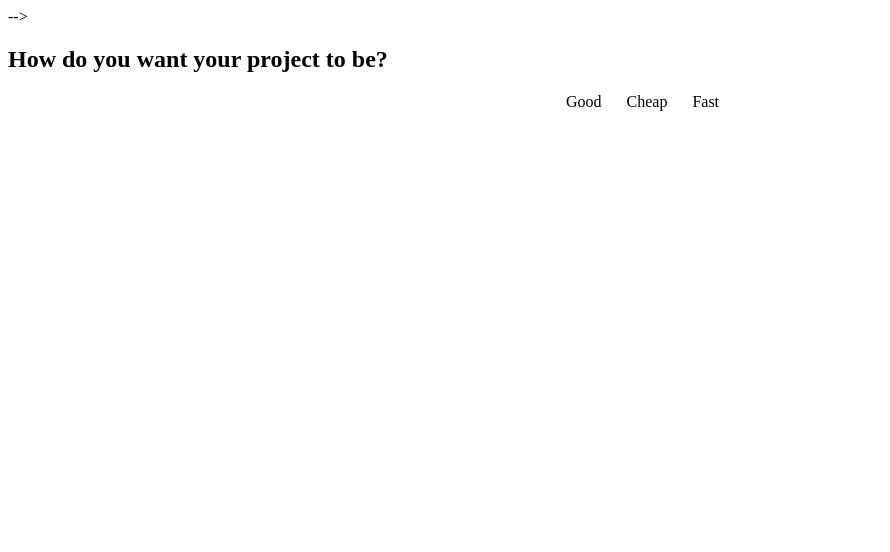
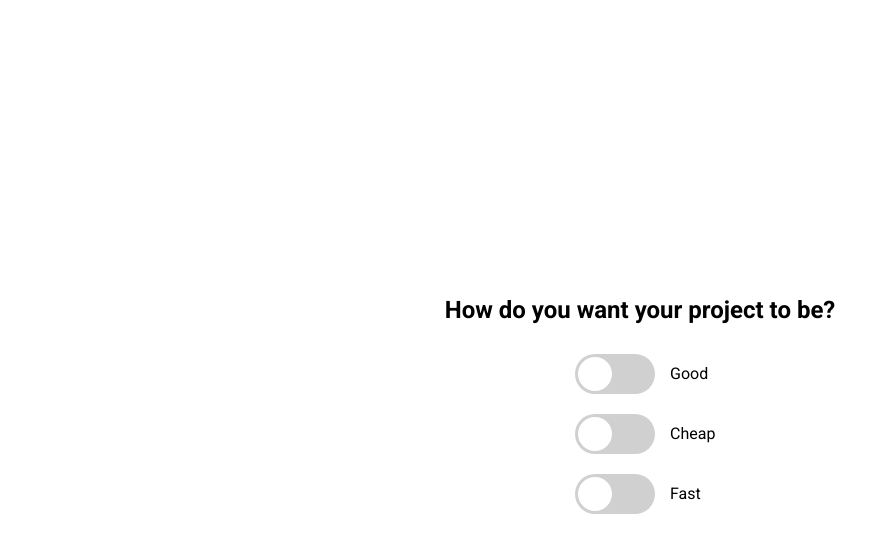
Before and after one commit to acciojob/toggler-js-Deep871xd, a website: page main.html in a window 1280 px wide. Shown: the whole page, without its empty margins (0-890 px from the left). Drawn offline with Linux system fonts and the light colour scheme.

Commit message:
created a submission

```diff
--- a/main.html
+++ b/main.html
@@ -7,43 +7,31 @@
 </head>
 
 <body>
-<!-- <h2>How do you want your project to be?</h2>
-  <div class="toggle-container">
+	<!-- the entire body must be written by student -->
+	<h2>How do you want your project to be?</h2>
 
-    <div class="toggle g1">
-      <input type="checkbox" id="good" class="toggle" />
-      <label for="good"><span id="g1">Good</span></label>
+    <div class="toggle-container" id="g1">
+      <input type="checkbox" id="good" class="toggle">
+      <label for="good" class="label">
+        <div class="ball"></div>
+      </label>
+      <span>Good</span>
+    </div>
+	<div class="toggle-container" id="g2">
+      <input type="checkbox" id="cheap" class="toggle">
+      <label for="cheap" class="label">
+        <div class="ball"></div>
+      </label>
+      <span>Cheap</span>
     </div>
 
-    <div class="toggle g2">
-      <input type="checkbox" id="cheap" class="toggle" />
-      <label for="cheap"><span id="g2">Cheap</span></label>
+    <div class="toggle-container" id="g3">
+      <input type="checkbox" id="fast" class="toggle">
+      <label for="fast" class="label">
+        <div class="ball"></div>
+      </label>
+      <span>Fast</span>
     </div>
-
-    <div class="toggle g3">
-      <input type="checkbox" id="fast" class="toggle" />
-      <label for="fast"><span id="g3">Fast</span></label>
-    </div>
-
-  </div>
-	<!-- the entire body must be written by student --> -->
-
-	 <h2>How do you want your project to be?</h2>
-  <div class="toggle-container">
-    <div class="toggle g1">
-      <input type="checkbox" id="good" class="toggle" />
-      <label for="good"><span>Good</span></label>
-    </div>
-    <div class="toggle g2">
-      <input type="checkbox" id="cheap" class="toggle" />
-      <label for="cheap"><span>Cheap</span></label>
-    </div>
-    <div class="toggle g3">
-      <input type="checkbox" id="fast" class="toggle" />
-      <label for="fast"><span>Fast</span></label>
-    </div>
-  </div>
-
     <script type="text/javascript" src="./script.js">
 </script>
 
--- a/styles.css
+++ b/styles.css
@@ -1,24 +1,74 @@
 /*  your css code here. If applicable */
-.toggle-container {
+@import url('https://fonts.googleapis.com/css2?family=Roboto:wght@400;700&display=swap');
+*{
+    box-sizing: border-box;
+}
+body{
+    font-family: "Roboto",sans-serif;
     display: flex;
+    flex-direction: column;
+    align-items: center;
     justify-content: center;
-      margin-top: 20px;
+    height: 100vh;
+/*     overflow: hidden; */
+    margin: 0;
 }
-.toggle {
+.toggle-container{
     display: flex;
     align-items: center;
-  margin: 0 10px;
+    margin: 10px 0;
+    width: 200px;
+}
+.label{
+    position: relative;
+    background-color: #d0d0d0;
+    border-radius: 50px;
     cursor: pointer;
+    display: inline-block;
+    margin: 0 15px 0;
+    width: 80px;
+    height: 40px;
 }
-
-.toggle input[type="checkbox"] {
-  display: none;
+.toggle{
+    visibility: hidden;
 }
-
-.toggle span {
-  margin-left: 5px;
+.toggle:checked + .label{
+    background-color: #8e44ad;
 }
-
-.toggle input[type="checkbox"]:checked + span {
-  color: #FF0000;
+.ball {
+    background: #fff;
+    height: 34px;
+    width: 34px;
+    border-radius: 50%;
+    position: absolute;
+    top: 3px;
+    left: 3px;
+    align-items: center;
+    justify-content: center;
+    animation: slideOff 0.3s linear forwards;
 }
+.toggle:checked +.label .ball{
+    animation: slideOn 0.3s linear forwards;
+}
+@keyframes slideOn {
+    0% {
+        transform: translateX(0) scale(1);
+    }
+    50% {
+        transform: translateX(20px) scale(1.2);
+    }
+    100% {
+        transform: translateX(40px) scale(1);
+    }
+}
+@keyframes slideOff {
+    0% {
+        transform: translateX(40px) scale(1);
+    }
+    50% {
+        transform: translateX(20px) scale(1.2);
+    }
+    100% {
+        transform: translateX(0) scale(1);
+    }
+}
```
Lines whose indentation alone changed are shown as unchanged.
